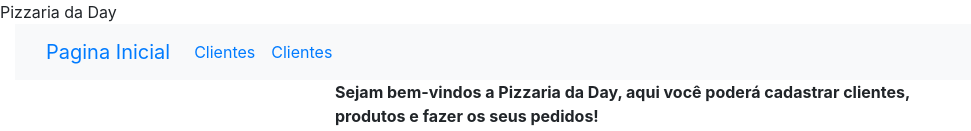
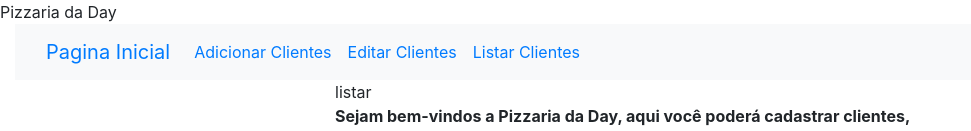
Before and after one commit to dayanecostatelles/ProjetoFamilia, an Angular app in the folder Client/costa-client/: page /cliente/listar in a window 1280 px wide. Before the commit this address led to /. Shown: the top 131 px of the page, without its empty margins (0-971 px from the left). Built offline with nearby package versions, Linux system fonts and the light colour scheme.

Commit message:
adicionado estrutura para listar

```diff
--- a/Client/costa-client/angular.json
+++ b/Client/costa-client/angular.json
@@ -94,5 +94,8 @@
         }
       }
     }
+  },
+  "cli": {
+    "analytics": false
   }
 }
--- a/Client/costa-client/src/app/app-routing.module.ts
+++ b/Client/costa-client/src/app/app-routing.module.ts
@@ -2,6 +2,8 @@ import { NgModule } from '@angular/core';
 import { RouterModule, Routes } from '@angular/router';
 import { AdicionarClienteComponent } from './feature/cliente/adicionar-cliente/adicionar-cliente.component';
 import { EditarClienteComponent } from './feature/cliente/editar-cliente/editar-cliente.component';
+import { ListarClienteComponent } from './feature/cliente/listar-cliente/listar-cliente.component';
+
 
 const routes: Routes = [
   {
@@ -15,6 +17,10 @@ const routes: Routes = [
         path: 'editar',
         component: EditarClienteComponent,
       },
+      {
+        path: 'listar',
+        component: ListarClienteComponent,
+      }
 
     ]
 
--- a/Client/costa-client/src/app/app.component.html
+++ b/Client/costa-client/src/app/app.component.html
@@ -15,8 +15,9 @@
           </button>
           <div class="collapse navbar-collapse" id="navbarNavAltMarkup">
             <div class="navbar-nav">
-              <a class="nav-link" routerLink="/cliente/adicionar" routerLinkActive="active">Clientes</a>
-              <a class="nav-link" routerLink="/cliente/editar" routerLinkActive="active">Clientes</a>
+              <a class="nav-link" routerLink="/cliente/adicionar" routerLinkActive="active">Adicionar Clientes</a>
+              <a class="nav-link" routerLink="/cliente/editar" routerLinkActive="active">Editar Clientes</a>
+              <a class="nav-link" routerLink="/cliente/listar" routerLinkActive="active">Listar Clientes</a>
             </div>
             </div>
         </div>
--- a/Client/costa-client/src/app/app.module.ts
+++ b/Client/costa-client/src/app/app.module.ts
@@ -9,14 +9,15 @@ import { AppComponent } from './app.component';
 import { AdicionarClienteComponent } from './feature/cliente/adicionar-cliente/adicionar-cliente.component';
 import { CommonModule } from '@angular/common';
 import { EditarClienteComponent } from './feature/cliente/editar-cliente/editar-cliente.component';
+import { ListarClienteComponent } from './feature/cliente/listar-cliente/listar-cliente.component';
 
 
 @NgModule({
   declarations: [
     AppComponent,
     AdicionarClienteComponent,
-    EditarClienteComponent
-
+    EditarClienteComponent,
+    ListarClienteComponent
   ],
   imports: [
     CommonModule,
--- /dev/null
+++ b/Client/costa-client/src/app/feature/cliente/listar-cliente/listar-cliente.component.html
@@ -0,0 +1 @@
+listar
--- /dev/null
+++ b/Client/costa-client/src/app/feature/cliente/listar-cliente/listar-cliente.component.ts
@@ -0,0 +1,22 @@
+import { ThisReceiver } from '@angular/compiler';
+import { Component, OnInit } from '@angular/core';
+import { Router, ActivatedRoute, ParamMap } from '@angular/router';
+@Component({
+  selector: 'app-listar-cliente',
+  templateUrl: './listar-cliente.component.html',
+  styleUrls: ['./listar-cliente.component.css']
+})
+export class ListarClienteComponent implements OnInit {
+
+
+      constructor(private route: ActivatedRoute,
+        private router: Router  ) { }
+
+
+
+        ngOnInit(): void {
+
+      }
+
+
+    }
```
Also changed, not shown: Client/costa-client/src/app/feature/cliente/listar-cliente/listar-cliente.component.css (added), 55 other files (tests, documents, lock files or other folders).
